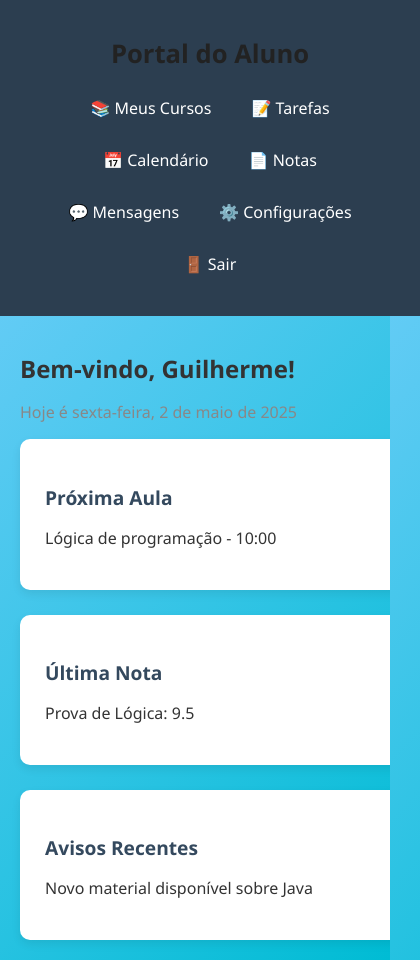
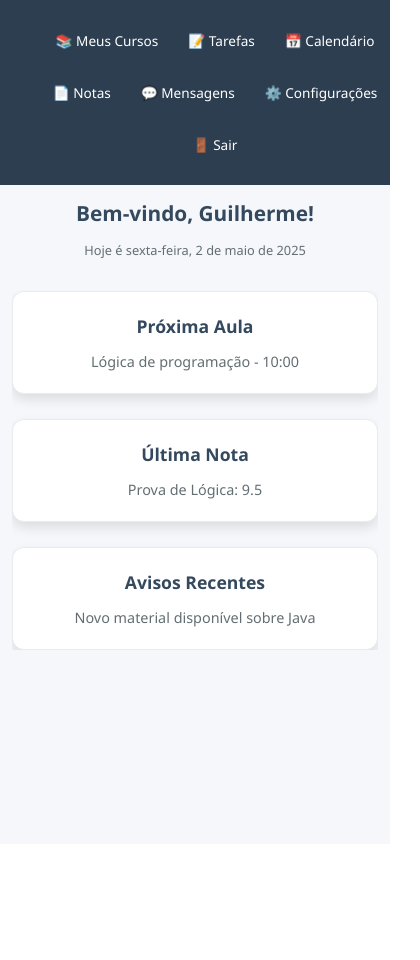
Before and after one commit to codeplusofc/student-portal-web, a React (Vite) app: page /#/dashboard in a window 390 px wide. Shown: the whole page, 420 px wide, since content can reach past the window. After the commit the page ends 844 px from the top, so only its background shows below. Built offline with nearby package versions, Linux system fonts and the light colour scheme.

Commit message:
feat:adding improvements css dashboard feature

```diff
--- a/src/features/dashboard/Dashboard.tsx
+++ b/src/features/dashboard/Dashboard.tsx
@@ -11,11 +11,10 @@ const Dashboard = () => {
   const dataAtual = new Date().toLocaleDateString("pt-BR", {
     weekday: "long", year: "numeric", month: "long", day: "numeric"
   });
-
+ //add some school logo at the top
   return (
     <div className="dashboard-container">
       <aside className="sidebar">
-        <h2>Portal do Aluno</h2>
         <ul>
           <li><a href="#">📚 Meus Cursos</a></li>
           <li><a href="#">📝 Tarefas</a></li>
--- a/src/styles/dashboard.css
+++ b/src/styles/dashboard.css
@@ -2,129 +2,219 @@
   --primary: #2c3e50;
   --secondary: #34495e;
   --accent: #1abc9c;
-    --bg: #f9fafa;
+  --bg: #f5f7fa;
   --white: #ffffff;
-    --text: #333;
-    --text-light: #888;
-    --shadow: 0 4px 10px rgba(0, 0, 0, 0.08);
-    --radius: 10px;
+  --text: #2d3436;
+  --text-light: #636e72;
+  --shadow: 0 6px 12px rgba(0, 0, 0, 0.1);
+  --radius: 12px;
   --transition: 0.3s ease-in-out;
+  --font-primary: "Plus Jakarta Sans", "Segoe UI", Roboto, sans-serif;
 }
 
 body {
   margin: 0;
-    font-family: "Segoe UI", Roboto, sans-serif;
+  font-family: var(--font-primary);
   background-color: var(--bg);
   color: var(--text);
+  line-height: 1.6;
+  overflow-x: hidden;
+  overflow-y: auto;
+  height: 100vh;
 }
 
 .dashboard-container {
   display: flex;
   flex-direction: row;
   min-height: 100vh;
+  width: 100%;
+  max-width: 100vw;
+  margin: 0;
+  background-color: var(--white);
+  box-shadow: var(--shadow);
+  border: none;
+  overflow-x: hidden;
 }
 
 .sidebar {
-    width: 250px;
+  width: min(260px, 20vw);
   background-color: var(--primary);
   color: var(--white);
   padding: 30px 20px;
   flex-shrink: 0;
+  display: flex;
+  flex-direction: column;
+  transition: width var(--transition);
+  border: none;
+  overflow-x: hidden;
 }
 
 .sidebar h2 {
-    font-size: 1.6rem;
-    margin-bottom: 40px;
+  font-size: clamp(1.5rem, 4vw, 1.8rem);
+  margin: 0 0 40px;
+  font-weight: 700;
+  text-align: center;
+  letter-spacing: 0.5px;
 }
 
 .sidebar ul {
   list-style: none;
   padding: 0;
+  margin: 0;
 }
 
 .sidebar li {
-    margin-bottom: 18px;
+  margin-bottom: 12px;
 }
 
 .sidebar a {
   color: var(--white);
   text-decoration: none;
-    font-size: 1rem;
-    padding: 10px 15px;
-    display: block;
+  font-size: clamp(0.9rem, 2.5vw, 1rem);
+  padding: 12px 16px;
+  display: flex;
+  align-items: center;
+  gap: 10px;
   border-radius: var(--radius);
-    transition: background var(--transition);
+  transition: background var(--transition), transform var(--transition);
+  white-space: nowrap;
+  overflow: hidden;
+  text-overflow: ellipsis;
 }
 
 .sidebar a:hover {
   background-color: var(--accent);
+  transform: translateX(6px);
 }
 
 .main-content {
   flex: 1;
-    padding: 40px;
+  padding: clamp(20px, 5vw, 40px);
+  display: flex;
+  flex-direction: column;
+  gap: 30px;
+  background-color: var(--bg);
   overflow-x: hidden;
+  overflow-y: auto;
+  border: none;
+}
+
+header {
+  text-align: center;
 }
 
 header h1 {
-    font-size: 2rem;
-    margin-bottom: 10px;
+  font-size: clamp(1.8rem, 5vw, 2.2rem);
+  margin: 0 0 10px;
+  font-weight: 700;
+  color: var(--secondary);
 }
 
 header p {
-    font-size: 1rem;
+  font-size: clamp(0.9rem, 2.5vw, 1.1rem);
   color: var(--text-light);
+  max-width: 600px;
+  margin: 0 auto;
 }
 
 .dashboard-cards {
-    display: flex;
-    flex-wrap: wrap;
+  display: grid;
+  grid-template-columns: repeat(auto-fit, minmax(280px, 1fr));
   gap: 25px;
+  justify-items: center;
+  width: 100%;
+  overflow-x: hidden;
 }
 
 .card {
   background-color: var(--white);
   border-radius: var(--radius);
   padding: 25px;
-    flex: 1 1 min(100%, 300px);
   box-shadow: var(--shadow);
   transition: transform var(--transition), box-shadow var(--transition);
+  border: 1px solid #e8ecef;
+  text-align: center;
+  display: flex;
+  flex-direction: column;
+  gap: 10px;
+  width: 100%;
+  box-sizing: border-box;
+  overflow-x: hidden;
 }
 
 .card h3 {
-    font-size: 1.2rem;
+  font-size: clamp(1.1rem, 3vw, 1.3rem);
   color: var(--secondary);
-    margin-bottom: 10px;
+  margin: 0;
+  font-weight: 600;
 }
 
 .card p {
-    font-size: 1rem;
-    color: var(--text);
+  font-size: clamp(0.9rem, 2.5vw, 1rem);
+  color: var(--text-light);
+  margin: 0;
 }
 
 .card:hover {
-    transform: translateY(-4px);
-    box-shadow: 0 6px 16px rgba(0, 0, 0, 0.1);
+  transform: translateY(-6px);
+  box-shadow: 0 8px 20px rgba(0, 0, 0, 0.12);
 }
 
-  /* 🔁 Responsividade */
-  @media (max-width: 768px) {
+.vote-card {
+  display: flex;
+  flex-wrap: wrap;
+  gap: 12px;
+  justify-content: center;
+  overflow-x: hidden;
+}
+
+.vote-card button {
+  padding: 10px 20px;
+  border: none;
+  border-radius: 8px;
+  background-color: var(--accent);
+  color: var(--white);
+  cursor: pointer;
+  font-size: clamp(0.9rem, 2.5vw, 1rem);
+  font-weight: 500;
+  transition: background var(--transition), transform var(--transition);
+  flex: 1;
+  min-width: 120px;
+  max-width: 200px;
+}
+
+.vote-card button:last-child {
+  background-color: #e63946;
+}
+
+.vote-card button:hover {
+  transform: scale(1.05);
+  opacity: 0.95;
+}
+
+@media (max-width: 1024px) {
   .dashboard-container {
     flex-direction: column;
+    box-shadow: none;
   }
 
   .sidebar {
     width: 100%;
-      padding: 15px;
+    padding: 20px;
     flex-direction: row;
     flex-wrap: wrap;
-      justify-content: space-between;
+    justify-content: center;
+    align-items: center;
+    gap: 15px;
+    border: none;
+    overflow-x: hidden;
   }
 
   .sidebar h2 {
+    font-size: clamp(1.3rem, 4vw, 1.5rem);
+    margin-bottom: 15px;
     width: 100%;
     text-align: center;
-      margin-bottom: 10px;
   }
 
   .sidebar ul {
@@ -132,40 +222,59 @@
     flex-wrap: wrap;
     gap: 10px;
     justify-content: center;
-      width: 100%;
   }
 
   .sidebar li {
     margin: 0;
   }
 
+  .sidebar a {
+    padding: 10px;
+    font-size: clamp(0.85rem, 2.5vw, 0.95rem);
+  }
+
   .main-content {
+    padding: clamp(15px, 4vw, 20px);
+  }
+
+  header h1 {
+    font-size: clamp(1.5rem, 4.5vw, 1.8rem);
+  }
+
+  header p {
+    font-size: clamp(0.85rem, 2.5vw, 1rem);
+  }
+
+  .dashboard-cards {
+    grid-template-columns: 1fr;
+  }
+
+  .vote-card button {
+    min-width: 100px;
+    max-width: calc(50% - 10px);
+  }
+}
+
+@media (max-width: 480px) {
+  .main-content {
+    padding: clamp(10px, 3vw, 15px);
+  }
+
+  header h1 {
+    font-size: clamp(1.3rem, 4vw, 1.5rem);
+  }
+
+  header p {
+    font-size: clamp(0.8rem, 2.5vw, 0.9rem);
+  }
+
+  .card {
     padding: 20px;
   }
 
-    header h1 {
-      font-size: 1.5rem;
-    }
-
-    .dashboard-cards {
-      flex-direction: column;
-    }
-
-    .card {
+  .vote-card button {
     width: 100%;
-    }
-
-    .vote-card button {
-  margin: 0.5rem 0.5rem 0 0;
-  padding: 0.5rem 1rem;
-  border: none;
-  border-radius: 5px;
-  background-color: #1976d2;
-  color: white;
-  cursor: pointer;
-}
-
-.vote-card button:last-child {
-  background-color: #d32f2f;
+    max-width: 100%;
+    padding: 12px;
   }
 }
```
Lines whose indentation alone changed are shown as unchanged.
